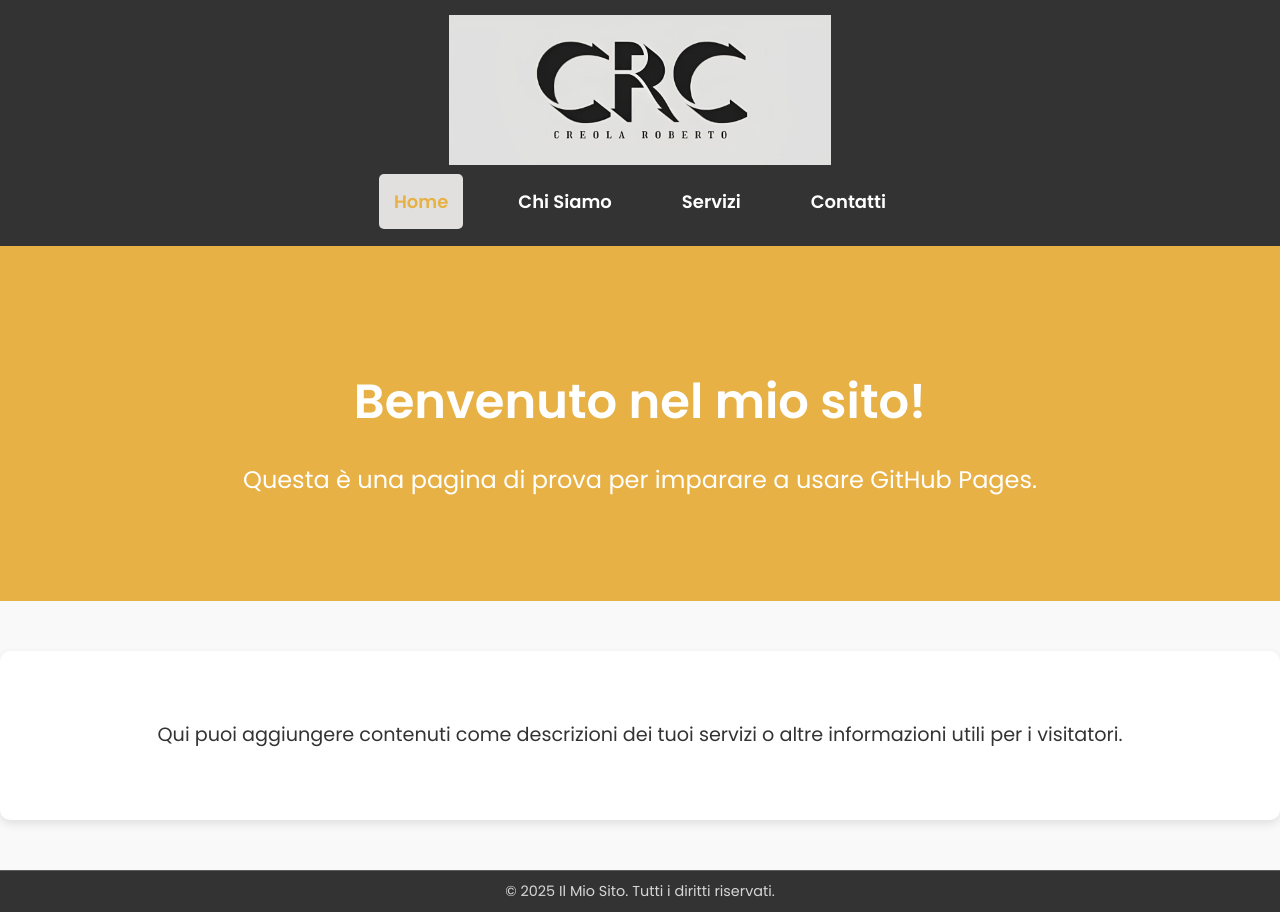
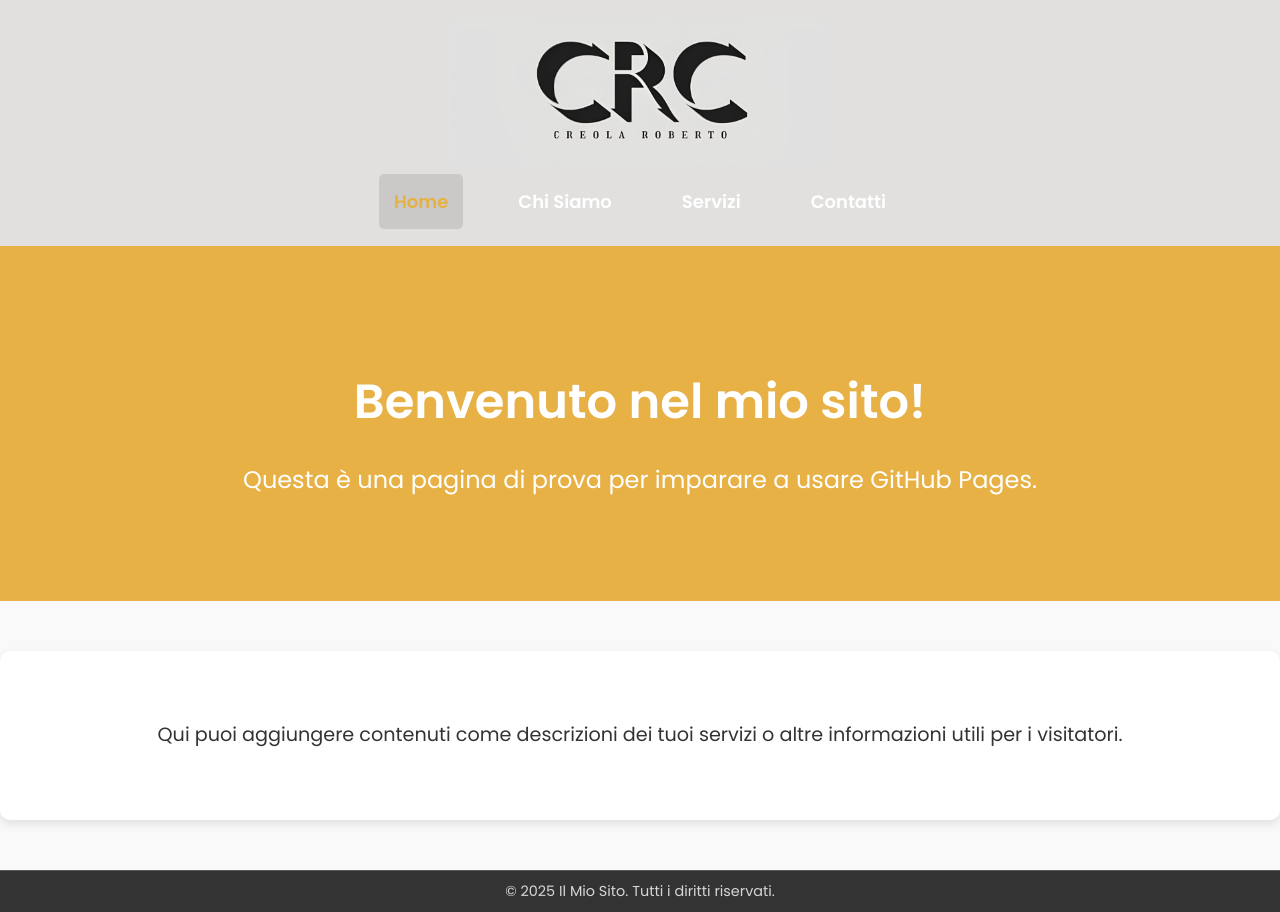
Before and after one commit to Marty-09/crc.github.io, a plain HTML site: page index.html in a window 1280 px wide. In both pictures the pointer is over the link "Home". Drawn offline with Linux system fonts and the light colour scheme.

Commit message:
ColoriLogo

```diff
--- a/style.css
+++ b/style.css
@@ -16,7 +16,7 @@ body {
 }
 
 header {
-    background-color: var(--footer-background-color);
+    background-color: #e1e0de;
     color: white;
     padding: 15px 0;
     text-align: center;
@@ -44,7 +44,7 @@ header .nav-links a {
 
 header .nav-links a:hover {
     color: var(--primary-color); /* Colore al passaggio del mouse */
-    background-color: #e1e0de; /* Aggiunge un effetto hover */
+    background-color: rgba(0, 0, 0, 0.1); /* Aggiunge un effetto hover */
     border-radius: 5px;
 }
 
```
